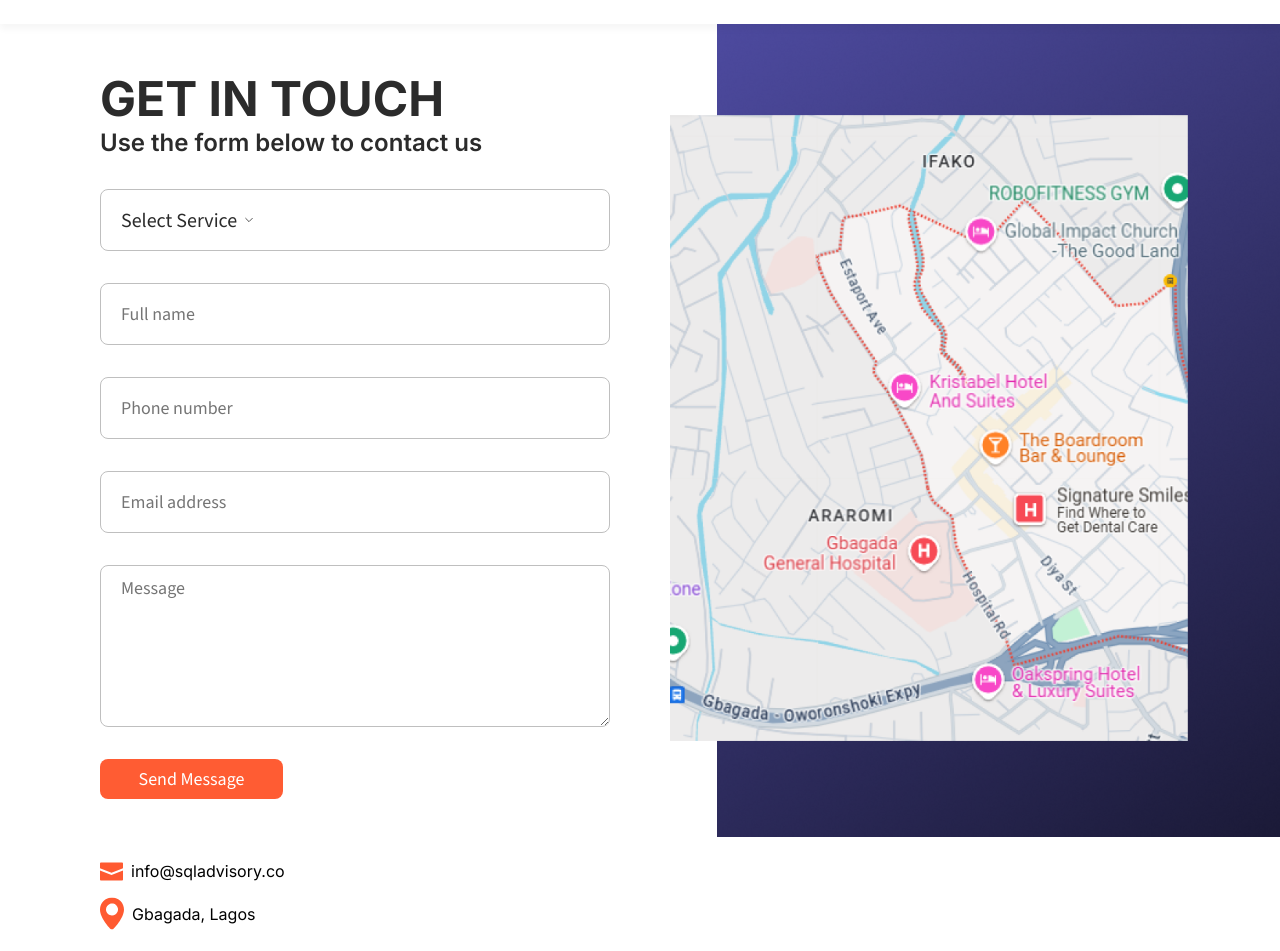
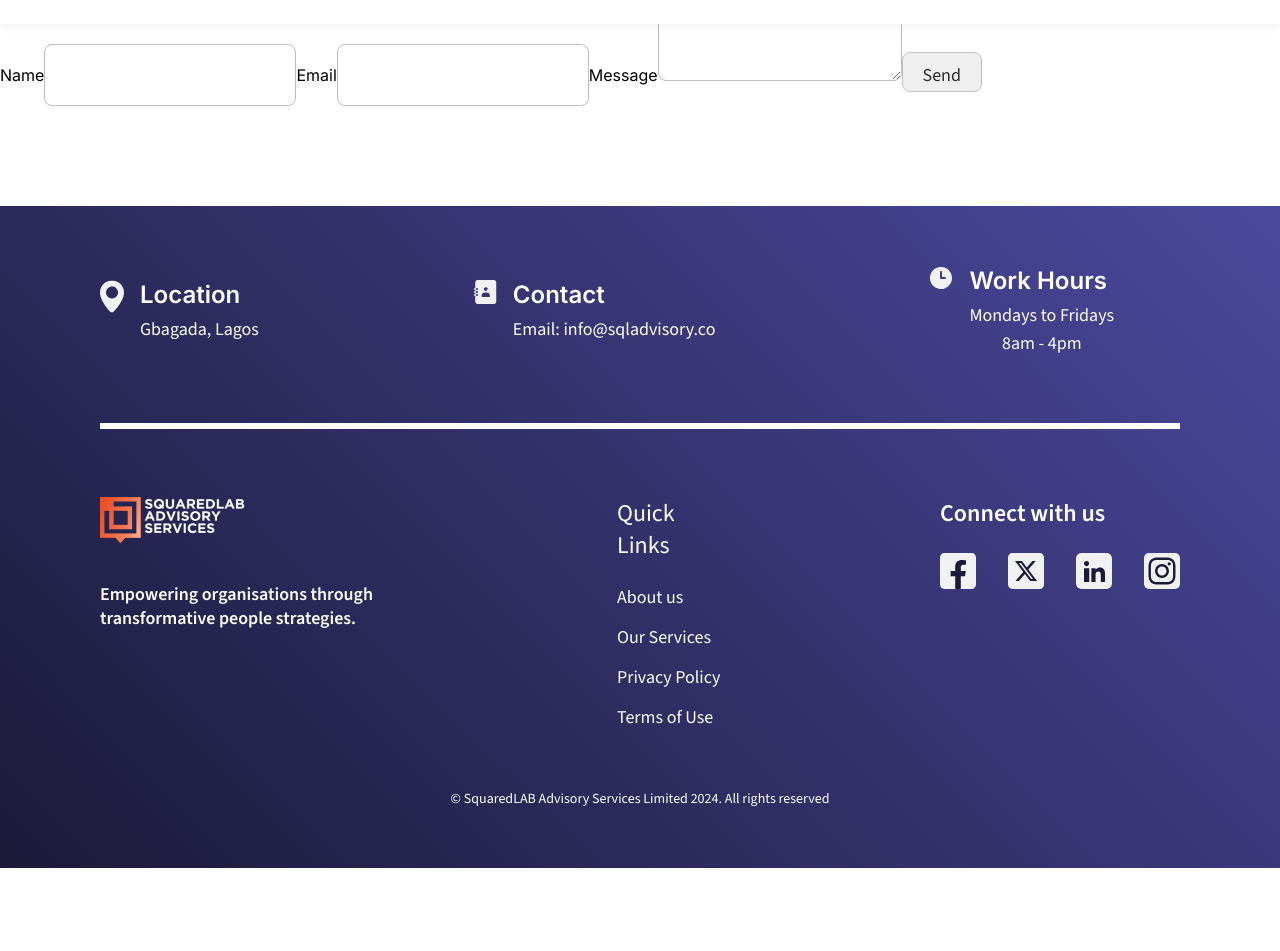
Before and after one commit to Uppist/SquareLab, a React (Vite) app: page /#/contact in a window 1280 px wide. Shown: the part 81-1032 px from the top of the page. After the commit the page ends 949 px from the top, so only its background shows below. Built offline with nearby package versions, Linux system fonts and the light colour scheme; the HTML template or start-up script is replaced by a standard one.

Commit message:
new commit

```diff
--- a/src/components/Contactus/Contact.jsx
+++ b/src/components/Contactus/Contact.jsx
@@ -1,14 +1,178 @@
 /** @format */
 
-import React, { useState, useEffect, useRef } from "react";
-import location from "../../assets/desktop/location.png";
-import location2 from "../../assets/mobile/map.png";
+// /** @format */
+
+// import React, { useState, useEffect, useRef } from "react";
+// import location from "../../assets/desktop/location.png";
+// import location2 from "../../assets/mobile/map.png";
+// import emailjs from "@emailjs/browser";
+
+// export default function Contact() {
+//   const form = useRef();
+
+//   function sendEmail(e) {
+//     e.preventDefault();
+
+//     emailjs
+//       .sendForm(
+//         "service_47im79b",
+//         "template_gbkyx8c",
+//         form.current,
+//         "YOUR_PUBLIC_KEY"
+//       )
+//       .then(
+//         () => {
+//           console.log("SUCCESS!");
+//         },
+//         (error) => {
+//           console.log("FAILED...", error.text);
+//         }
+//       );
+//   }
+//   const [selectedOption, setSelectedOption] = useState(""); // Store a string
+//   const [options] = useState([
+//     "SQL Advisory",
+//     "Blackboard by SASL",
+//     "CraftCV by SASL",
+//     "Catalyst Collective by SASL",
+//     "PAST by SASL",
+//   ]);
+//   const [isOpen, setIsOpen] = useState(false); // Use a single boolean
+
+//   function handleSelect(option) {
+//     setSelectedOption(option);
+//     setIsOpen(false); // Close the dropdown
+//   }
+
+//   function toggleDropdown() {
+//     setIsOpen((prev) => !prev);
+//   }
+
+//   useEffect(() => {
+//     window.scrollTo(0, 0);
+//   }, []);
+
+//   return (
+//     <div className='contactsection'>
+//       <div className='get-in-touch'>
+//         <div className='touch-form'>
+//           <h2>Get in Touch</h2>
+//           <label>Use the form below to contact us</label>
+//         </div>
+//         <form onSubmit={sendEmail} ref={form}>
+//           <div className='input-text'>
+//             <div className='select-service select'>
+//               <div
+//                 className={`select-list ${isOpen ? "select-clicked" : ""}`}
+//                 onClick={toggleDropdown}
+//               >
+//                 <span className='selected-list'>
+//                   {selectedOption || "Select Service"}
+//                 </span>
+//                 <svg
+//                   width='16'
+//                   height='16'
+//                   viewBox='0 0 16 16'
+//                   fill='none'
+//                   xmlns='http://www.w3.org/2000/svg'
+//                 >
+//                   <path
+//                     d='M11.3104 6.34485L8.00004 9.65519L4.6897 6.34485'
+//                     stroke='currentColor'
+//                     strokeOpacity='0.8'
+//                     strokeMiterlimit='10'
+//                     strokeLinecap='round'
+//                     strokeLinejoin='round'
+//                   />
+//                 </svg>
+//               </div>
+//               {isOpen && (
+//                 <ul className='menu'>
+//                   {options.map((option) => (
+//                     <li
+//                       key={option}
+//                       className={`menu-item ${
+//                         selectedOption === option ? "active" : ""
+//                       }`}
+//                       onClick={() => handleSelect(option)}
+//                       role='option'
+//                     >
+//                       {option}
+//                       {/* <hr /> */}
+//                     </li>
+//                   ))}
+//                 </ul>
+//               )}
+//             </div>
+//             <input type='text' placeholder='Full name' name='from_name' />
+//             <input type='phonenumber' placeholder='Phone number' />
+//             <input type='email' placeholder='Email address' name='from_email' />
+//             <textarea placeholder='Message' name='message'></textarea>
+//           </div>
+//         </form>
+//         <button type='submit' className='contact contact-us book'>
+//           Send Message
+//         </button>
+
+//         <div className='info-container'>
+//           <div className='info'>
+//             <svg
+//               width='23'
+//               height='19'
+//               viewBox='0 0 23 19'
+//               fill='none'
+//               xmlns='http://www.w3.org/2000/svg'
+//             >
+//               <path
+//                 d='M23 1.625V6.125L11.5 10.625L0 6.125V1.625C0 1.32663 0.12116 1.04048 0.336827 0.829505C0.552494 0.618527 0.845001 0.5 1.15 0.5H21.85C22.155 0.5 22.4475 0.618527 22.6632 0.829505C22.8788 1.04048 23 1.32663 23 1.625ZM0 8.54825V17.375C0 17.6734 0.12116 17.9595 0.336827 18.1705C0.552494 18.3815 0.845001 18.5 1.15 18.5H21.85C22.155 18.5 22.4475 18.3815 22.6632 18.1705C22.8788 17.9595 23 17.6734 23 17.375V8.54825L11.5 13.0483L0 8.54825Z'
+//                 fill='#FF5A31'
+//               />
+//             </svg>
+//             <label>info@sqladvisory.co</label>
+//           </div>
+
+//           <div className='info'>
+//             <svg
+//               width='24'
+//               height='33'
+//               viewBox='0 0 24 33'
+//               fill='none'
+//               xmlns='http://www.w3.org/2000/svg'
+//             >
+//               <g clip-path='url(#clip0_83_665)'>
+//                 <path
+//                   d='M23.9993 12.5C23.9993 21.228 13.8455 31.482 13.4138 31.9142C13.0386 32.2892 12.5299 32.4999 11.9995 32.4999C11.4691 32.4999 10.9604 32.2892 10.5853 31.9142C10.153 31.4817 -0.000732422 21.228 -0.000732422 12.5C-0.000732422 9.3174 1.26355 6.26515 3.51399 4.01472C5.76442 1.76428 8.81667 0.5 11.9993 0.5C15.1819 0.5 18.2341 1.76428 20.4845 4.01472C22.735 6.26515 23.9993 9.3174 23.9993 12.5ZM11.9993 18.5C13.186 18.5 14.346 18.1481 15.3327 17.4888C16.3194 16.8295 17.0884 15.8925 17.5425 14.7961C17.9967 13.6997 18.1155 12.4933 17.884 11.3295C17.6525 10.1656 17.081 9.09647 16.2419 8.25736C15.4028 7.41824 14.3337 6.8468 13.1698 6.61529C12.0059 6.38378 10.7995 6.5026 9.70317 6.95672C8.60681 7.41085 7.66974 8.17988 7.01045 9.16658C6.35116 10.1533 5.99927 11.3133 5.99927 12.5C5.99923 13.2879 6.15441 14.0682 6.45592 14.7961C6.75744 15.5241 7.1994 16.1856 7.75655 16.7427C8.31371 17.2999 8.97516 17.7418 9.70313 18.0433C10.4311 18.3449 11.2113 18.5 11.9993 18.5Z'
+//                   fill='#FF5A31'
+//                 />
+//               </g>
+//               <defs>
+//                 <clipPath id='clip0_83_665'>
+//                   <rect
+//                     width='24'
+//                     height='32'
+//                     fill='white'
+//                     transform='translate(-0.000732422 0.5)'
+//                   />
+//                 </clipPath>
+//               </defs>
+//             </svg>
+//             <label>Gbagada, Lagos</label>
+//           </div>
+//         </div>
+//       </div>
+//       <img className='locationimage' src={location} alt='location' />
+//       <img className='locationimage2' src={location2} alt='location2' />
+//     </div>
+//   );
+// }
+
+import React, { useRef } from "react";
 import emailjs from "@emailjs/browser";
 
 export default function Contact() {
   const form = useRef();
 
-  function sendEmail(e) {
+  const sendEmail = (e) => {
     e.preventDefault();
 
     emailjs
@@ -16,150 +180,27 @@
         "service_47im79b",
         "template_gbkyx8c",
         form.current,
-        "YOUR_PUBLIC_KEY"
+        "Dr_TDKK9HAWTw7qNU"
       )
       .then(
-        () => {
-          console.log("SUCCESS!");
+        (res) => {
+          console.log("SUCCESS!", res);
         },
         (error) => {
-          console.log("FAILED...", error.text);
+          console.log("FAILED...", error);
         }
       );
-  }
-  const [selectedOption, setSelectedOption] = useState(""); // Store a string
-  const [options] = useState([
-    "SQL Advisory",
-    "Blackboard by SASL",
-    "CraftCV by SASL",
-    "Catalyst Collective by SASL",
-    "PAST by SASL",
-  ]);
-  const [isOpen, setIsOpen] = useState(false); // Use a single boolean
-
-  function handleSelect(option) {
-    setSelectedOption(option);
-    setIsOpen(false); // Close the dropdown
-  }
-
-  function toggleDropdown() {
-    setIsOpen((prev) => !prev);
-  }
-
-  useEffect(() => {
-    window.scrollTo(0, 0);
-  }, []);
+  };
 
   return (
-    <div className='contactsection'>
-      <div className='get-in-touch'>
-        <div className='touch-form'>
-          <h2>Get in Touch</h2>
-          <label>Use the form below to contact us</label>
-        </div>
-        <form onSubmit={sendEmail} ref={form}>
-          <div className='input-text'>
-            <div className='select-service select'>
-              <div
-                className={`select-list ${isOpen ? "select-clicked" : ""}`}
-                onClick={toggleDropdown}
-              >
-                <span className='selected-list'>
-                  {selectedOption || "Select Service"}
-                </span>
-                <svg
-                  width='16'
-                  height='16'
-                  viewBox='0 0 16 16'
-                  fill='none'
-                  xmlns='http://www.w3.org/2000/svg'
-                >
-                  <path
-                    d='M11.3104 6.34485L8.00004 9.65519L4.6897 6.34485'
-                    stroke='currentColor'
-                    strokeOpacity='0.8'
-                    strokeMiterlimit='10'
-                    strokeLinecap='round'
-                    strokeLinejoin='round'
-                  />
-                </svg>
-              </div>
-              {isOpen && (
-                <ul className='menu'>
-                  {options.map((option) => (
-                    <li
-                      key={option}
-                      className={`menu-item ${
-                        selectedOption === option ? "active" : ""
-                      }`}
-                      onClick={() => handleSelect(option)}
-                      role='option'
-                    >
-                      {option}
-                      {/* <hr /> */}
-                    </li>
-                  ))}
-                </ul>
-              )}
-            </div>
-            <input type='text' placeholder='Full name' name='from_name' />
-            <input type='phonenumber' placeholder='Phone number' />
-            <input type='email' placeholder='Email address' name='from_email' />
-            <textarea placeholder='Message' name='message'></textarea>
-          </div>
-        </form>
-        <button type='submit' className='contact contact-us book'>
-          Send Message
-        </button>
-
-        <div className='info-container'>
-          <div className='info'>
-            <svg
-              width='23'
-              height='19'
-              viewBox='0 0 23 19'
-              fill='none'
-              xmlns='http://www.w3.org/2000/svg'
-            >
-              <path
-                d='M23 1.625V6.125L11.5 10.625L0 6.125V1.625C0 1.32663 0.12116 1.04048 0.336827 0.829505C0.552494 0.618527 0.845001 0.5 1.15 0.5H21.85C22.155 0.5 22.4475 0.618527 22.6632 0.829505C22.8788 1.04048 23 1.32663 23 1.625ZM0 8.54825V17.375C0 17.6734 0.12116 17.9595 0.336827 18.1705C0.552494 18.3815 0.845001 18.5 1.15 18.5H21.85C22.155 18.5 22.4475 18.3815 22.6632 18.1705C22.8788 17.9595 23 17.6734 23 17.375V8.54825L11.5 13.0483L0 8.54825Z'
-                fill='#FF5A31'
-              />
-            </svg>
-            <label>info@sqladvisory.co</label>
-          </div>
-
-          <div className='info'>
-            <svg
-              width='24'
-              height='33'
-              viewBox='0 0 24 33'
-              fill='none'
-              xmlns='http://www.w3.org/2000/svg'
-            >
-              <g clip-path='url(#clip0_83_665)'>
-                <path
-                  d='M23.9993 12.5C23.9993 21.228 13.8455 31.482 13.4138 31.9142C13.0386 32.2892 12.5299 32.4999 11.9995 32.4999C11.4691 32.4999 10.9604 32.2892 10.5853 31.9142C10.153 31.4817 -0.000732422 21.228 -0.000732422 12.5C-0.000732422 9.3174 1.26355 6.26515 3.51399 4.01472C5.76442 1.76428 8.81667 0.5 11.9993 0.5C15.1819 0.5 18.2341 1.76428 20.4845 4.01472C22.735 6.26515 23.9993 9.3174 23.9993 12.5ZM11.9993 18.5C13.186 18.5 14.346 18.1481 15.3327 17.4888C16.3194 16.8295 17.0884 15.8925 17.5425 14.7961C17.9967 13.6997 18.1155 12.4933 17.884 11.3295C17.6525 10.1656 17.081 9.09647 16.2419 8.25736C15.4028 7.41824 14.3337 6.8468 13.1698 6.61529C12.0059 6.38378 10.7995 6.5026 9.70317 6.95672C8.60681 7.41085 7.66974 8.17988 7.01045 9.16658C6.35116 10.1533 5.99927 11.3133 5.99927 12.5C5.99923 13.2879 6.15441 14.0682 6.45592 14.7961C6.75744 15.5241 7.1994 16.1856 7.75655 16.7427C8.31371 17.2999 8.97516 17.7418 9.70313 18.0433C10.4311 18.3449 11.2113 18.5 11.9993 18.5Z'
-                  fill='#FF5A31'
-                />
-              </g>
-              <defs>
-                <clipPath id='clip0_83_665'>
-                  <rect
-                    width='24'
-                    height='32'
-                    fill='white'
-                    transform='translate(-0.000732422 0.5)'
-                  />
-                </clipPath>
-              </defs>
-            </svg>
-            <label>Gbagada, Lagos</label>
-          </div>
-        </div>
-      </div>
-      <img className='locationimage' src={location} alt='location' />
-      <img className='locationimage2' src={location2} alt='location2' />
-    </div>
+    <form ref={form} onSubmit={sendEmail}>
+      <label>Name</label>
+      <input type='text' name='from_name' />
+      <label>Email</label>
+      <input type='email' name='from_email' />
+      <label>Message</label>
+      <textarea name='message' />
+      <input type='submit' value='Send' />
+    </form>
   );
 }
```
